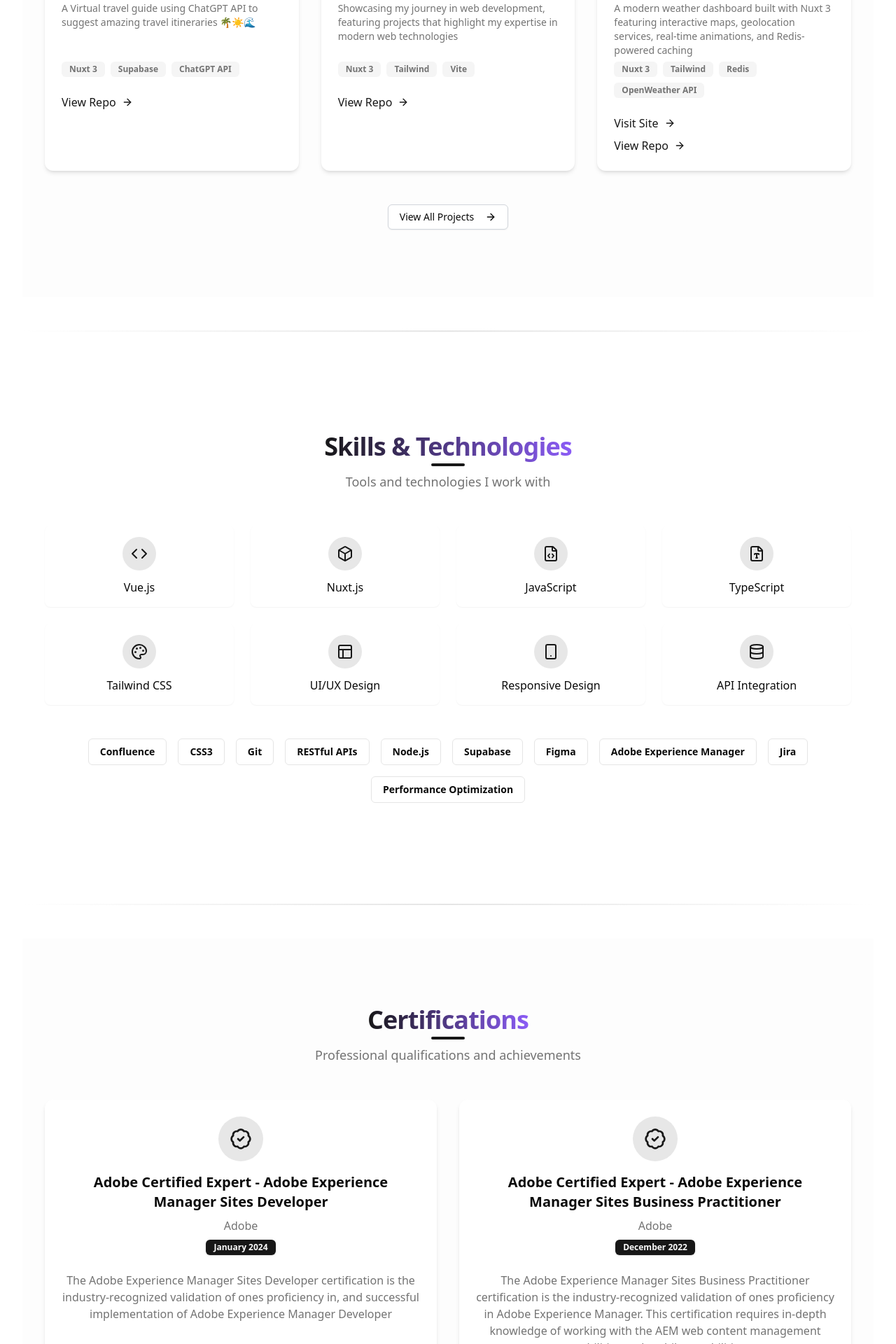
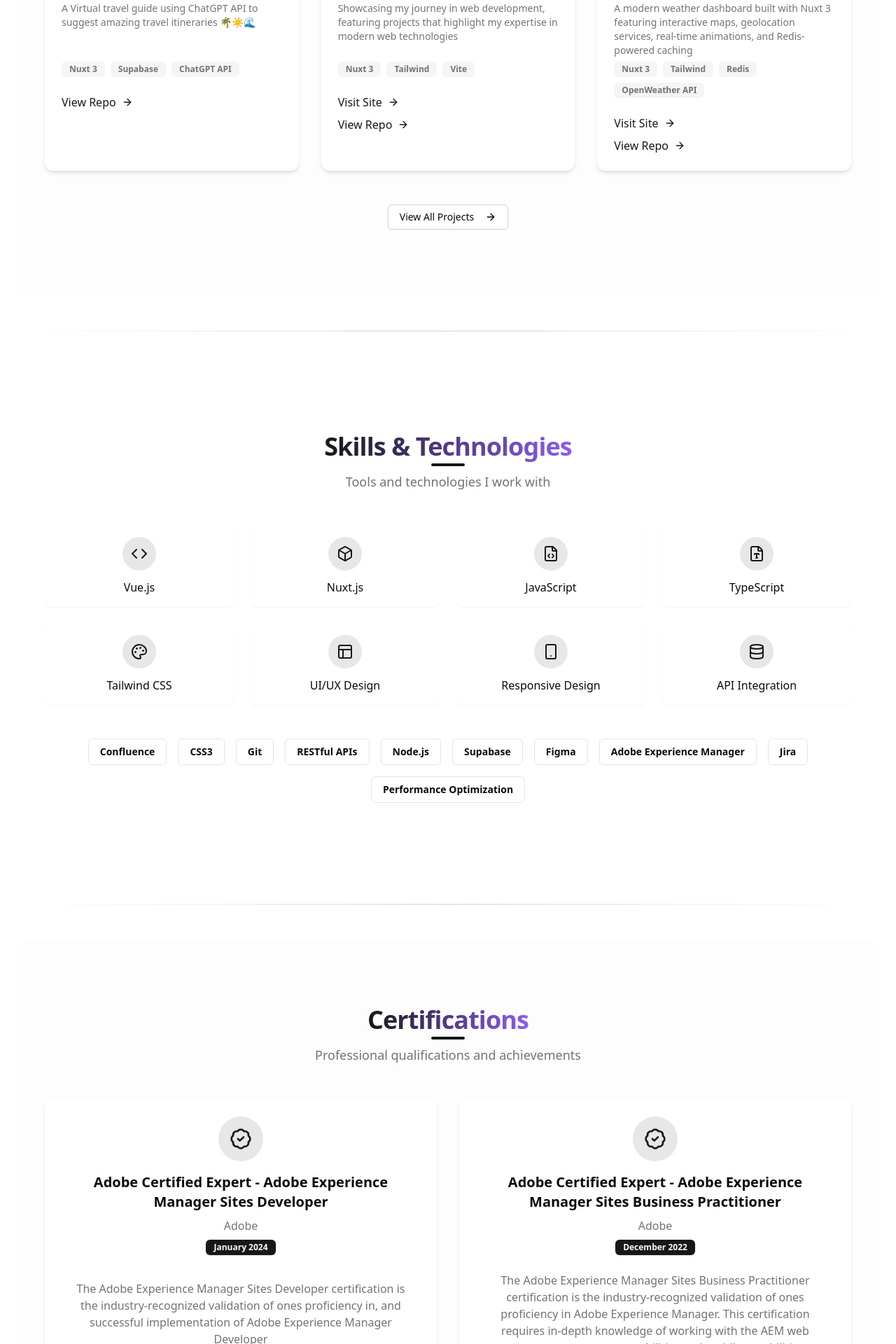
Before and after one commit to Vasilis-Rousis/vue-portfolio, a Nuxt app: page / in a window 1280 px wide. Shown: the part 1400-3320 px from the top of the page at 70% size. Built offline with nearby package versions, Linux system fonts and the light colour scheme.

Commit message:
Minor UI fixes

```diff
--- a/pages/about.vue
+++ b/pages/about.vue
@@ -6,7 +6,9 @@
       <div class="absolute inset-0 bg-gradient-to-b from-primary/5 to-transparent" />
       <div class="container mx-auto px-4 sm:px-6 lg:px-8 relative">
         <div class="max-w-3xl mx-auto text-center mb-12">
-          <h1 class="text-4xl font-bold tracking-tight sm:text-5xl md:text-6xl gradient-text mb-6">
+          <h1
+            class="text-4xl font-bold tracking-tight sm:text-5xl md:text-6xl gradient-text mb-6 h-20"
+          >
             About Me
           </h1>
           <p class="text-xl text-muted-foreground">
--- a/pages/contact.vue
+++ b/pages/contact.vue
@@ -5,7 +5,9 @@
       <div class="absolute inset-0 bg-gradient-to-b from-primary/5 to-transparent" />
       <div class="container px-4 md:px-6 relative">
         <div class="max-w-3xl mx-auto text-center mb-12">
-          <h1 class="text-4xl font-bold tracking-tight sm:text-5xl md:text-6xl gradient-text mb-6">
+          <h1
+            class="text-4xl font-bold tracking-tight sm:text-5xl md:text-6xl gradient-text mb-6 h-20"
+          >
             Get In Touch
           </h1>
           <p class="text-xl text-muted-foreground">
@@ -23,8 +25,8 @@
           <div>
             <Card class="border-0 shadow-lg">
               <CardHeader>
-                <CardTitle>Send a Message</CardTitle>
-                <CardDescription>
+                <CardTitle class="text-2xl font-bold tracking-tight mb-4">Send a Message</CardTitle>
+                <CardDescription class="text-muted-foreground">
                   Fill out the form below and I'll get back to you as soon as possible.
                 </CardDescription>
               </CardHeader>
@@ -135,7 +137,7 @@
           <!-- Contact Info -->
           <div class="space-y-8">
             <div>
-              <h2 class="text-2xl font-bold tracking-tight mb-4">Contact Information</h2>
+              <h2 class="text-2xl font-bold tracking-tight mb-4 mt-7">Contact Information</h2>
               <p class="text-muted-foreground mb-6">
                 Feel free to reach out to me through any of the following methods:
               </p>
--- a/pages/index.vue
+++ b/pages/index.vue
@@ -269,9 +269,9 @@
           <Card
             v-for="(certification, index) in certifications"
             :key="index"
-            class="bg-card border-0 shadow-md hover:shadow-xl transition-all duration-300 h-full"
+            class="bg-card border-0 shadow-md hover:shadow-xl transition-all duration-300 h-128"
           >
-            <CardContent class="pt-6">
+            <CardContent class="pt-6 h-full flex flex-col">
               <div class="flex justify-center mb-4">
                 <div class="h-16 w-16 rounded-full bg-primary/10 flex items-center justify-center">
                   <Icon :name="certification.icon" class="h-8 w-8 text-primary" />
@@ -282,7 +282,11 @@
                 <p class="text-muted-foreground">{{ certification.issuer }}</p>
                 <Badge class="mt-2">{{ certification.date }}</Badge>
               </div>
-              <p class="text-center text-muted-foreground h-24">{{ certification.description }}</p>
+              <p
+                class="text-center text-muted-foreground flex-1 flex items-center justify-center px-2"
+              >
+                {{ certification.description }}
+              </p>
               <div class="mt-6 flex justify-center">
                 <Button variant="outline" size="sm" as-child>
                   <a
@@ -355,6 +359,7 @@
     image: '/images/wonderguide.jpg',
     tags: ['Nuxt 3', 'Supabase', 'ChatGPT API'],
     link: 'https://github.com/Vasilis-Rousis/wonderguide-app',
+    siteLink: '',
   },
   {
     id: 2,
@@ -364,6 +369,7 @@
     image: '/images/portfolio-website.jpg',
     tags: ['Nuxt 3', 'Tailwind', 'Vite'],
     link: 'https://github.com/Vasilis-Rousis/vue-portfolio',
+    siteLink: 'https://vasilis-rousis.com',
   },
   {
     id: 3,
--- a/pages/projects.vue
+++ b/pages/projects.vue
@@ -6,7 +6,9 @@
       <div class="absolute inset-0 bg-gradient-to-b from-primary/5 to-transparent" />
       <div class="container mx-auto px-4 sm:px-6 lg:px-8 relative">
         <div class="max-w-3xl mx-auto text-center mb-12">
-          <h1 class="text-4xl font-bold tracking-tight sm:text-5xl md:text-6xl gradient-text mb-6">
+          <h1
+            class="text-4xl font-bold tracking-tight sm:text-5xl md:text-6xl gradient-text mb-6 h-20"
+          >
             My Projects
           </h1>
           <p class="text-xl text-muted-foreground">
@@ -164,6 +166,7 @@
     image: '/images/wonderguide.jpg',
     tags: ['Nuxt 3', 'Supabase', 'ChatGPT API'],
     link: 'https://github.com/Vasilis-Rousis/wonderguide-app',
+    siteLink: '',
     longDescription:
       'WonderGuide is an innovative virtual travel assistant that leverages the ChatGPT API to create personalized travel itineraries. Users can specify their destination, travel duration, interests, and budget, and the app generates detailed day-by-day itineraries with recommendations for attractions, restaurants, and activities. Built with Nuxt 3 for the frontend and Supabase for backend services including user authentication and data storage. The integration with ChatGPT API enables natural language interaction and tailored travel suggestions that feel like recommendations from a knowledgeable local guide. This project showcases my skills in API integration, modern frontend development, and creating intuitive user experiences.',
     category: 'web',
@@ -176,6 +179,7 @@
     image: '/images/portfolio-website.jpg',
     tags: ['Nuxt 3', 'Tailwind', 'Vite'],
     link: 'https://github.com/Vasilis-Rousis/vue-portfolio',
+    siteLink: 'https://vasilis-rousis.com',
     longDescription:
       'This portfolio website serves as a digital showcase of my development skills and professional journey. Built with Nuxt 3 and styled with Tailwind CSS, it features a responsive design that looks great on all devices. The site includes sections for my projects, skills, experience, and contact information, all optimized for performance using Vite as the build tool. I implemented modern UI components with smooth animations and transitions to create an engaging user experience. The project demonstrates my proficiency in frontend development, UI/UX design principles, and ability to create clean, maintainable code. The site also serves as a practical example of my approach to building modern web applications with a focus on performance and accessibility.',
     category: 'web',
@@ -200,6 +204,7 @@
     image: '/images/warehouse-management.jpg',
     tags: ['Java', 'SQLite', 'OkHttp3'],
     link: 'https://github.com/Vasilis-Rousis/warehouse-management-app',
+    siteLink: '',
     longDescription:
       'The Warehouse Management App is a comprehensive Android application developed to streamline inventory management and shipment tracking in warehouse environments. Built with Java and utilizing SQLite for local data storage, the app enables warehouse staff to scan barcodes, track inventory levels, manage product locations, and process incoming and outgoing shipments. OkHttp3 is used to communicate with backend systems, ensuring real-time data synchronization. The app features an offline mode that allows continued operation during network outages, with automatic syncing when connectivity is restored. Key functionalities include inventory auditing, shipment status updates, low stock alerts, and comprehensive reporting capabilities. This project demonstrates my ability to develop mobile solutions for complex business requirements.',
     category: 'mobile',
```
